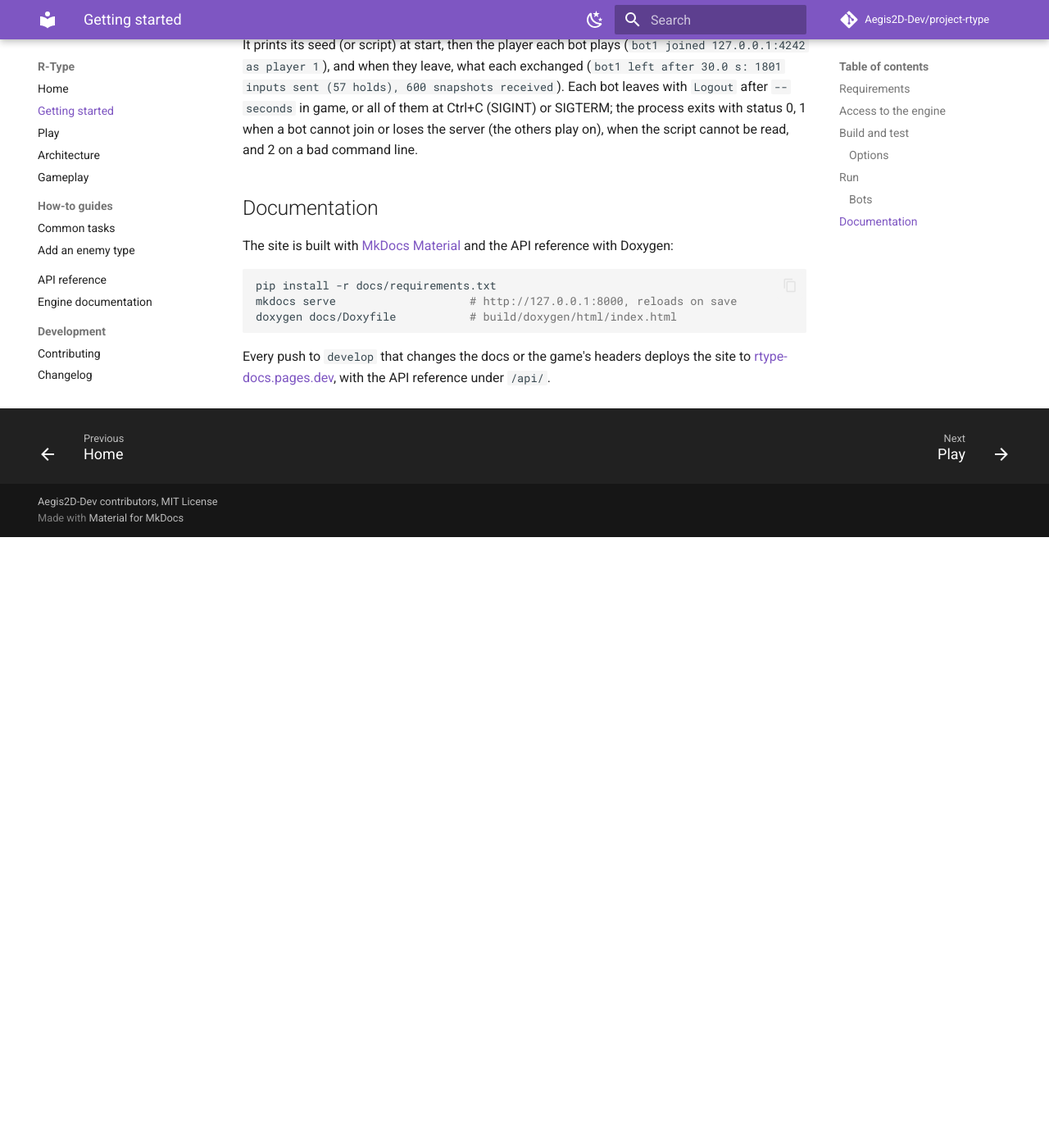
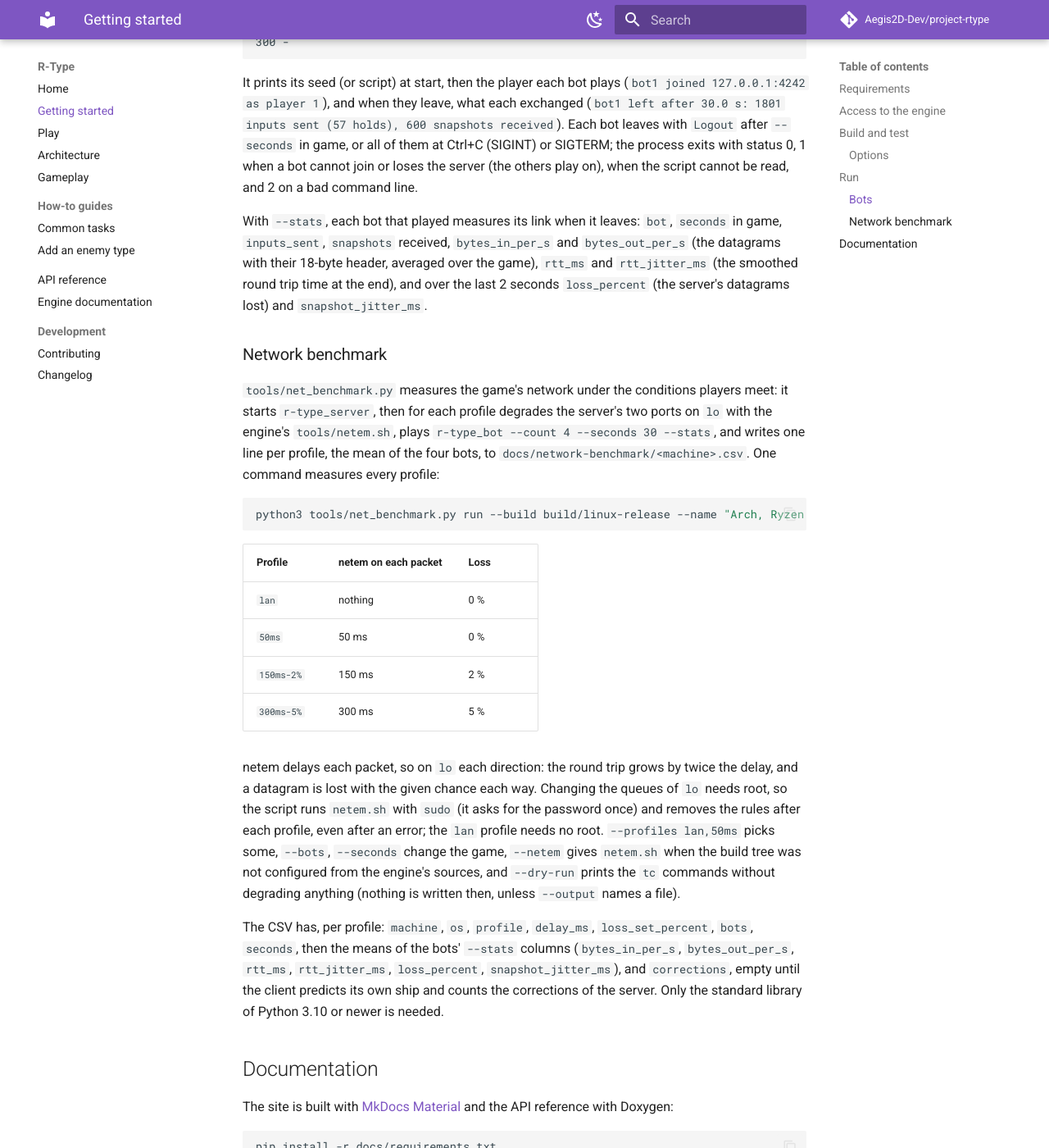
Before and after one commit to Aegis2D-Dev/project-rtype, an MkDocs documentation site: the page built from docs/getting-started.md, in a window 1280 px wide and 1400 px high, scrolled down 4842 px. Shown: the whole window at 82% size. Built offline with MkDocs 1.6.1 and Material for MkDocs 9.7.7, drawn with Linux system fonts in a browser that asks for light colours; comment, search, counter and statistics services are not loaded; before the commit the page ends 5497 px from its top, so only the background shows below that; some of the changed text lies outside the part shown.

Commit message:
feat(docs): documented the network benchmark and updated changelogs

````diff
--- a/docs/getting-started.md
+++ b/docs/getting-started.md
@@ -167,6 +167,7 @@ the `server` one included; it serves load and network tests.
 | `--inputs <file>` | random inputs | Script replayed by every bot, from its start in game, in a loop |
 | `--seconds <n>` | until Ctrl+C | Play time once in game, then leave |
 | `--seed <n>` | drawn at start | Seed of the random inputs: the same seed holds the same inputs; with `--count`, bot `i` takes seed + i - 1 |
+| `--stats <file>` | | CSV written at the end, one line per bot that played (below) |
 | `--help`, `--version` | | Prints the usage or the version and exits |
 
 An input script holds one step per line, a duration in milliseconds then the actions held:
@@ -188,6 +189,46 @@ It prints its seed (or script) at start, then the player each bot plays (`bot1 j
 process exits with status 0, 1 when a bot cannot join or loses the server (the others play
 on), when the script cannot be read, and 2 on a bad command line.
 
+With `--stats`, each bot that played measures its link when it leaves: `bot`, `seconds` in
+game, `inputs_sent`, `snapshots` received, `bytes_in_per_s` and `bytes_out_per_s` (the
+datagrams with their 18-byte header, averaged over the game), `rtt_ms` and
+`rtt_jitter_ms` (the smoothed round trip time at the end), and over the last 2 seconds
+`loss_percent` (the server's datagrams lost) and `snapshot_jitter_ms`.
+
+### Network benchmark
+
+`tools/net_benchmark.py` measures the game's network under the conditions players meet:
+it starts `r-type_server`, then for each profile degrades the server's two ports on `lo`
+with the engine's `tools/netem.sh`, plays `r-type_bot --count 4 --seconds 30 --stats`, and
+writes one line per profile, the mean of the four bots, to
+`docs/network-benchmark/<machine>.csv`. One command measures every profile:
+
+```bash
+python3 tools/net_benchmark.py run --build build/linux-release --name "Arch, Ryzen 7"
+```
+
+| Profile | netem on each packet | Loss |
+|---|---|---|
+| `lan` | nothing | 0 % |
+| `50ms` | 50 ms | 0 % |
+| `150ms-2%` | 150 ms | 2 % |
+| `300ms-5%` | 300 ms | 5 % |
+
+netem delays each packet, so on `lo` each direction: the round trip grows by twice the
+delay, and a datagram is lost with the given chance each way. Changing the queues of `lo`
+needs root, so the script runs `netem.sh` with `sudo` (it asks for the password once) and
+removes the rules after each profile, even after an error; the `lan` profile needs no
+root. `--profiles lan,50ms` picks some, `--bots`, `--seconds` change the game, `--netem`
+gives `netem.sh` when the build tree was not configured from the engine's sources, and
+`--dry-run` prints the `tc` commands without degrading anything (nothing is written then,
+unless `--output` names a file).
+
+The CSV has, per profile: `machine`, `os`, `profile`, `delay_ms`, `loss_set_percent`,
+`bots`, `seconds`, then the means of the bots' `--stats` columns (`bytes_in_per_s`,
+`bytes_out_per_s`, `rtt_ms`, `rtt_jitter_ms`, `loss_percent`, `snapshot_jitter_ms`), and
+`corrections`, empty until the client predicts its own ship and counts the corrections of
+the server. Only the standard library of Python 3.10 or newer is needed.
+
 ## Documentation
 
 The site is built with [MkDocs Material](https://squidfunk.github.io/mkdocs-material/) and
````
Also changed, not shown: CHANGELOG.md (+1 -0 lines), changelogs/2026-10-29-tools-net-benchmark.md (added, +64 -0 lines), docs/architecture.md (+1 -0 lines).
